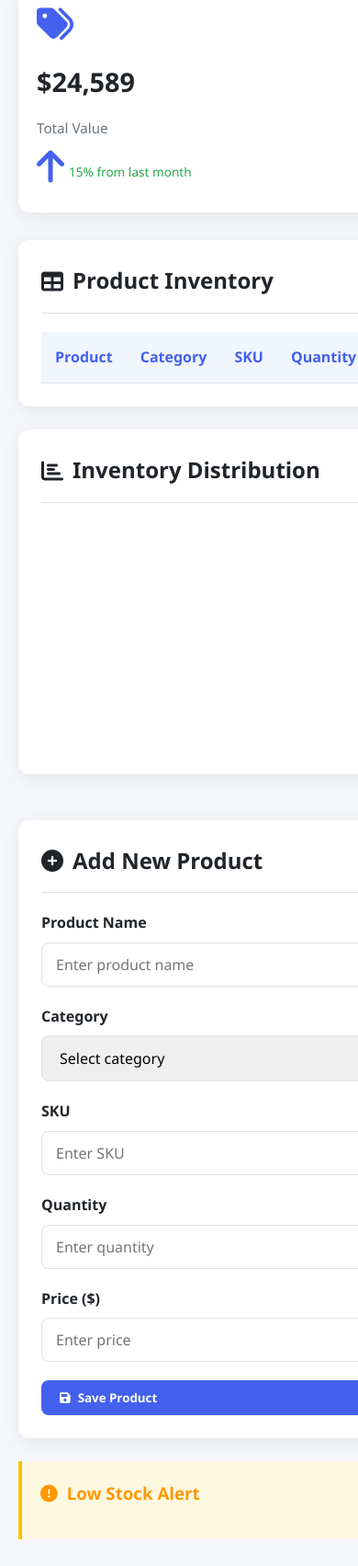
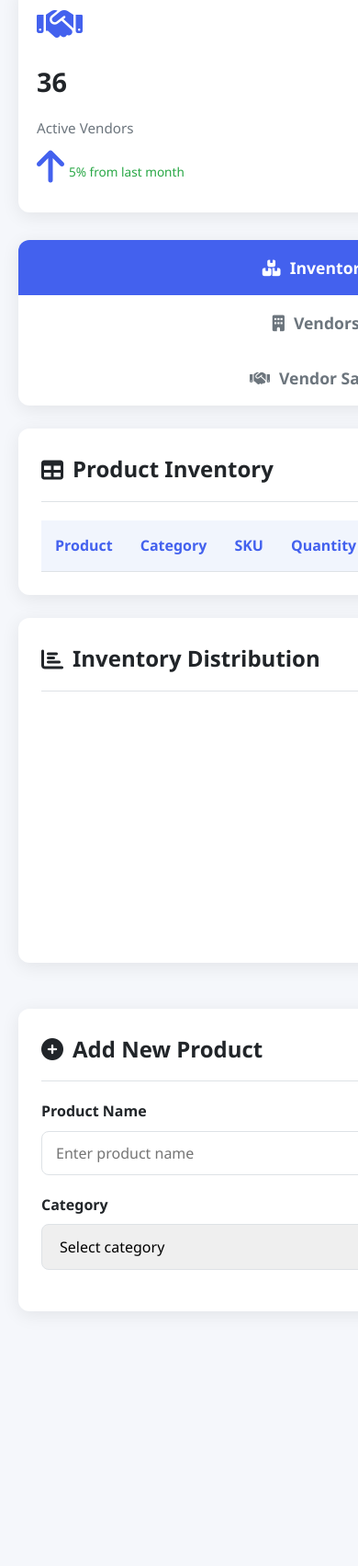
Before and after one commit to kajalvai0/Inventoryk, a plain HTML site: page index.html in a window 390 px wide. Shown: the part 1140-2843 px from the top of the page at 92% size. After the commit the page ends 2611 px from the top, so only its background shows below. Drawn offline with Linux system fonts and the light colour scheme.

Commit message:
Update index.html

```diff
--- a/index.html
+++ b/index.html
@@ -3,7 +3,7 @@
 <head>
     <meta charset="UTF-8">
     <meta name="viewport" content="width=device-width, initial-scale=1.0">
-    <title>Inventory Management System</title>
+    <title>Inventory Management with Vendor Sales</title>
     <link rel="stylesheet" href="https://cdnjs.cloudflare.com/ajax/libs/font-awesome/6.4.0/css/all.min.css">
     <style>
         * {
@@ -20,6 +20,7 @@
             --success: #4cc9f0;
             --warning: #f72585;
             --danger: #f44336;
+            --info: #00b4d8;
             --dark: #212529;
             --light: #f8f9fa;
             --gray: #6c757d;
@@ -166,6 +167,48 @@
             color: var(--danger);
         }
 
+        .tabs {
+            display: flex;
+            background: white;
+            border-radius: 12px;
+            box-shadow: var(--card-shadow);
+            margin-bottom: 25px;
+            overflow: hidden;
+        }
+
+        .tab-btn {
+            flex: 1;
+            padding: 18px 20px;
+            background: transparent;
+            border: none;
+            font-size: 1.1rem;
+            font-weight: 600;
+            color: var(--gray);
+            cursor: pointer;
+            transition: var(--transition);
+            display: flex;
+            align-items: center;
+            justify-content: center;
+            gap: 10px;
+        }
+
+        .tab-btn.active {
+            background: var(--primary);
+            color: white;
+        }
+
+        .tab-btn:not(.active):hover {
+            background: var(--light-gray);
+        }
+
+        .tab-content {
+            display: none;
+        }
+
+        .tab-content.active {
+            display: block;
+        }
+
         .content {
             display: grid;
             grid-template-columns: 1fr 350px;
@@ -235,6 +278,11 @@
 
         .btn-success {
             background: var(--success);
+            color: white;
+        }
+
+        .btn-info {
+            background: var(--info);
             color: white;
         }
 
@@ -326,6 +374,10 @@
 
         .action-btn.delete {
             color: var(--danger);
+        }
+
+        .action-btn.sell {
+            color: var(--info);
         }
 
         .form-group {
@@ -535,6 +587,10 @@
             .card {
                 padding: 20px;
             }
+
+            .tabs {
+                flex-direction: column;
+            }
         }
     </style>
 </head>
@@ -589,15 +645,30 @@
                 </div>
             </div>
             <div class="card">
-                <i class="fas fa-tags"></i>
-                <h3>$24,589</h3>
-                <p>Total Value</p>
+                <i class="fas fa-handshake"></i>
+                <h3>36</h3>
+                <p>Active Vendors</p>
                 <div class="trend up">
-                    <i class="fas fa-arrow-up"></i> 15% from last month
+                    <i class="fas fa-arrow-up"></i> 5% from last month
                 </div>
             </div>
         </div>
 
+        <!-- Tabs for navigation -->
+        <div class="tabs">
+            <button class="tab-btn active" data-tab="inventory">
+                <i class="fas fa-boxes"></i> Inventory
+            </button>
+            <button class="tab-btn" data-tab="vendors">
+                <i class="fas fa-building"></i> Vendors
+            </button>
+            <button class="tab-btn" data-tab="sales">
+                <i class="fas fa-handshake"></i> Vendor Sales
+            </button>
+        </div>
+
+        <!-- Inventory Tab -->
+        <div id="inventory-tab" class="tab-content active">
             <div class="content">
                 <div class="main-content">
                     <div class="panel">
@@ -658,45 +729,3 @@
                                     <option value="Beauty">Beauty</option>
                                     <option value="Sports">Sports</option>
                                 </select>
-                        </div>
-                        <div class="form-group">
-                            <label for="productSKU">SKU</label>
-                            <input type="text" id="productSKU" class="form-control" placeholder="Enter SKU" required>
-                        </div>
-                        <div class="form-group">
-                            <label for="productQuantity">Quantity</label>
-                            <input type="number" id="productQuantity" class="form-control" placeholder="Enter quantity" min="0" required>
-                        </div>
-                        <div class="form-group">
-                            <label for="productPrice">Price ($)</label>
-                            <input type="number" id="productPrice" class="form-control" placeholder="Enter price" min="0" step="0.01" required>
-                        </div>
-                        <button type="submit" class="btn btn-primary" style="width: 100%;">
-                            <i class="fas fa-save"></i> Save Product
-                        </button>
-                    </form>
-                </div>
-
-                <div class="stock-alert">
-                    <h3><i class="fas fa-exclamation-circle"></i> Low Stock Alert</h3>
-                    <ul class="alert-list" id="alertList">
-                        <!-- Low stock alerts will be populated here -->
-                    </ul>
-                </div>
-            </div>
-        </div>
-    </div>
-
-    <!-- Edit Product Modal -->
-    <div class="modal" id="editModal">
-        <div class="modal-content">
-            <div class="modal-header">
-                <h3><i class="fas fa-edit"></i> Edit Product</h3>
-                <button class="close-btn" id="closeModal">&times;</button>
-            </div>
-            <div class="modal-body">
-                <form id="editForm">
-                    <input type="hidden" id="editId">
-                    <div class="form-group">
-                        <label for="editName">Product Name</label>
-                        <input type="text" id="editName" class="for
```
Lines whose indentation alone changed are shown as unchanged.
